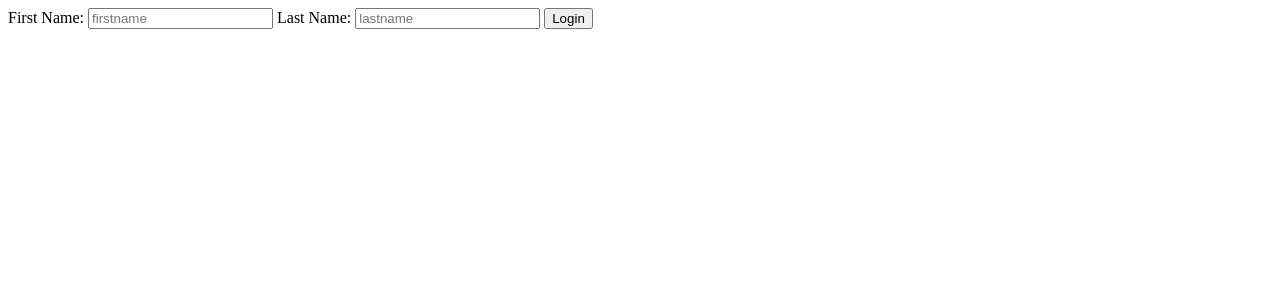
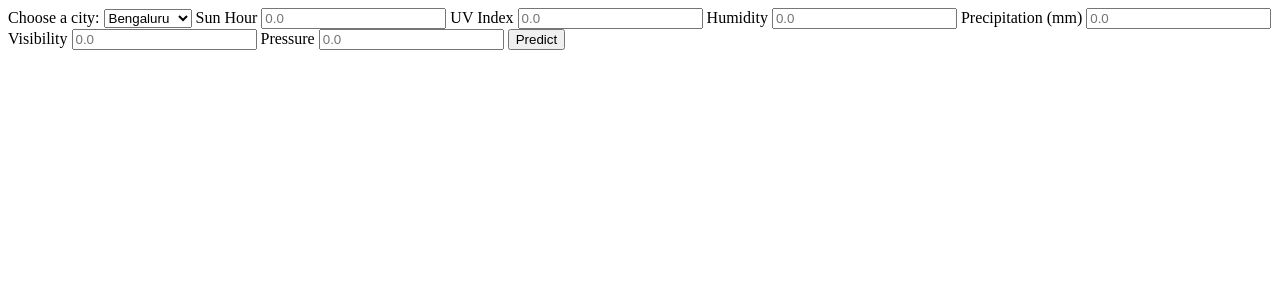
Before and after one commit to ArunJoseph19/Weather-Wizards, a Flask app: page / in a window 1280 px wide. Shown: the top 300 px of the page. Run offline with Flask 2, Linux system fonts and the light colour scheme.

Commit message:
Flask App Done

```diff
--- a/main.py
+++ b/main.py
@@ -7,21 +7,49 @@ Created on Fri Dec  9 20:27:56 2022
 
 # importing Flask and other modules
 from flask import Flask, request, render_template
-
+import pickle
+import pandas as pd
+from sklearn.metrics import accuracy_score
+from sklearn.model_selection import train_test_split
+from sklearn.tree import DecisionTreeRegressor
+import matplotlib.pyplot as plt
 # Flask constructor
 app = Flask(__name__)
+
+cols_to_use = ['sunHour', 'uvIndex', 'humidity','precipMM', 'visibility','pressure','FeelsLikeC']
+
+def predict_DT(city,sunHour,uvIndex,humidity,precipMM,visibility,pressure):
+    Dataset = 'Datasets/'+str(city)+'.csv'
+    data = pd.read_csv(Dataset)
+    X = data[cols_to_use[:-1]]
+    y = data[cols_to_use[-1]]
+
+    reg = DecisionTreeRegressor(max_depth=4)
+    reg.fit(X, y)
+    ft = [sunHour,uvIndex,humidity,precipMM,visibility,pressure]
+    pred = reg.predict([ft])
+
+    return round(pred[0],1)
+
 
 # A decorator used to tell the application
 # which URL is associated function
 @app.route('/', methods =["GET", "POST"])
 def gfg():
     if request.method == "POST":
-       # getting input with name = fname in HTML form
-       first_name = request.form.get("fname")
-       # getting input with name = lname in HTML form
-       last_name = request.form.get("lname")
-       return "Your name is "+first_name + last_name
+       city = request.form.get("city")
+       sunHour = request.form.get("sunHour")
+       uvIndex = request.form.get("uvIndex")
+       humidity = request.form.get("humidity")
+       precipMM = request.form.get("precipMM")
+       visibility = request.form.get("visibility")
+       pressure = request.form.get("pressure")
+       print(city, sunHour,uvIndex,humidity,precipMM,visibility,pressure)
+       return str(predict_DT(city, sunHour,uvIndex,humidity,precipMM,visibility,pressure))
     return render_template("index.html")
 
 if __name__=='__main__':
    app.run()
+
+
+#['sunHour', 'uvIndex', 'humidity','precipMM', 'visibility','pressure','FeelsLikeC']
--- a/templates/index.html
+++ b/templates/index.html
@@ -4,10 +4,36 @@
 </head>
 <body>
 <form action="{{ url_for("gfg")}}" method="post">
-<label for="firstname">First Name:</label>
-<input type="text" id="firstname" name="fname" placeholder="firstname">
-<label for="lastname">Last Name:</label>
-<input type="text" id="lastname" name="lname" placeholder="lastname">
-<button type="submit">Login</button>
+<label for="city">Choose a city:</label>
+<select name="city" id="cars">
+  <option value="bengaluru">Bengaluru</option>
+  <option value="bombay">Bombay</option>
+  <option value="delhi">Delhi</option>
+  <option value="hyderabad">Hyderabad</option>
+  <option value="jaipur">Jaipur</option>
+  <option value="kanpur">Kanpur</option>
+  <option value="nagpur">Nagpur</option>
+  <option value="pune">Pune</option>
+</select>
+
+<label for="sunHour">Sun Hour</label>
+<input type="number" id="sunHour" name="sunHour" placeholder=0.0>
+
+<label for="uvIndex">UV Index</label>
+<input type="number" id="uvIndex" name="uvIndex" placeholder=0.0>
+
+<label for="humidity">Humidity</label>
+<input type="number" id="humidity" name="humidity" placeholder=0.0>
+
+<label for="precipMM">Precipitation (mm)</label>
+<input type="precipMM" id="precipMM" name="precipMM" placeholder=0.0>
+
+<label for="visibility">Visibility</label>
+<input type="visibility" id="visibility" name="visibility" placeholder=0.0>
+
+<label for="pressure">Pressure</label>
+<input type="pressure" id="pressure" name="pressure" placeholder=0.0>
+
+<button type="submit">Predict</button>
 </body>
 </html>
```
Also changed, not shown: 10 other files.
